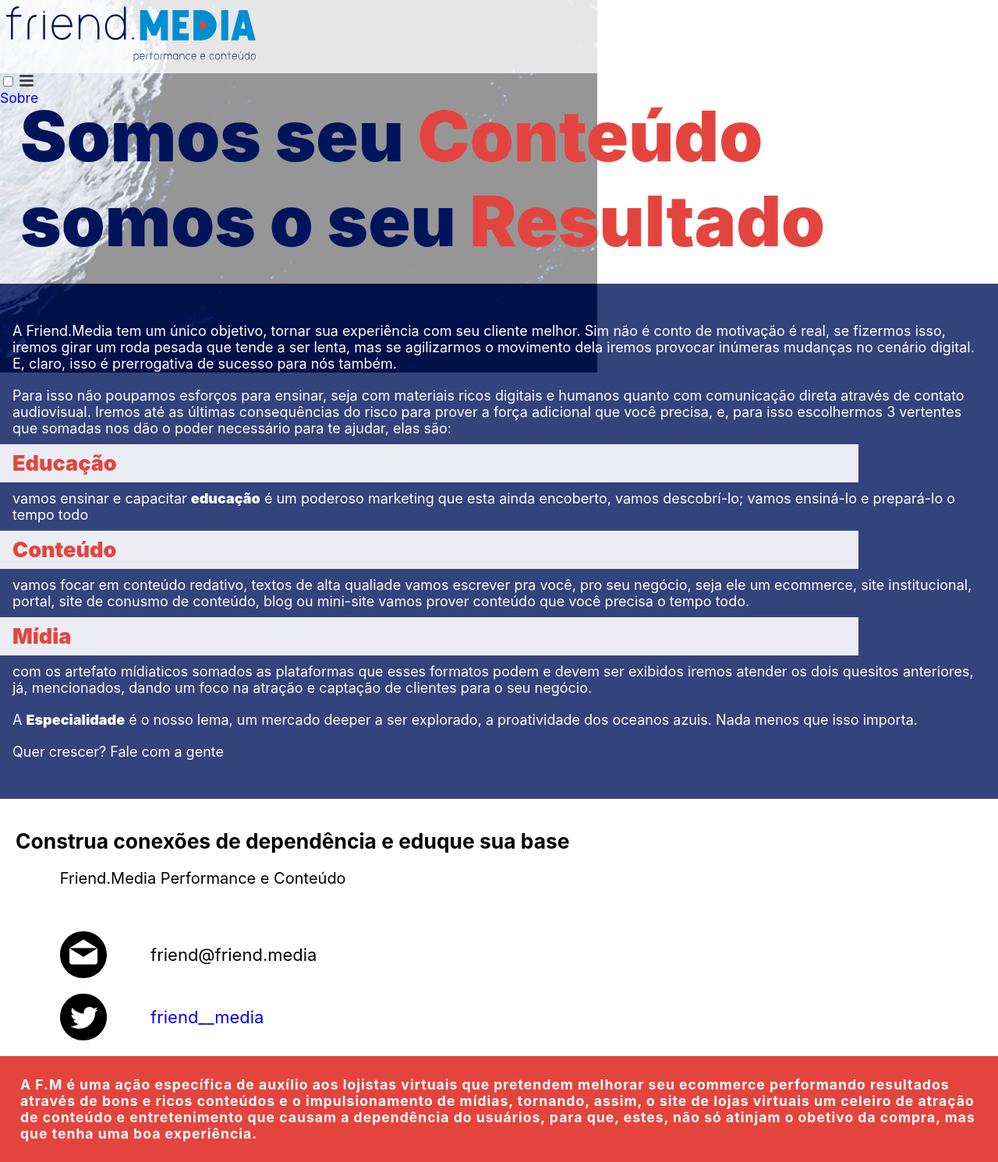
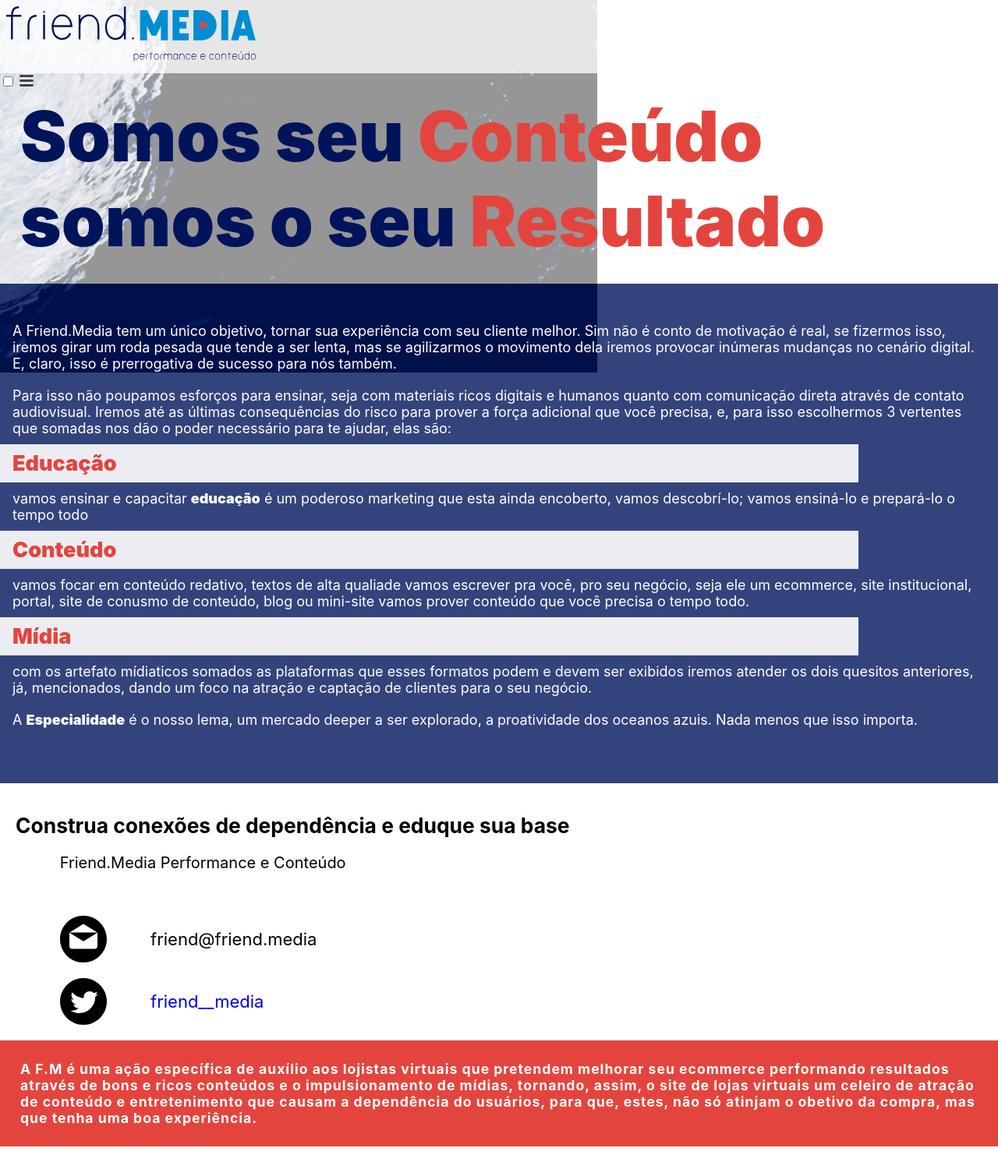
Before and after one commit to ambiss/friend.media, a Jekyll site: the page built from about.html, in a window 1280 px wide. Shown: the whole page at 78% size. Built offline with Jekyll 4.4.1, drawn with Linux system fonts in a browser that asks for light colours.

Commit message:
mais paginas

```diff
--- a/_includes/header.html
+++ b/_includes/header.html
@@ -23,14 +23,14 @@
           </span>
         </label>
 
-        <div class="trigger">
+        <section class="trigger inpage">
           {%- for path in page_paths -%}
             {%- assign my_page = site.pages | where: "path", path | first -%}
             {%- if my_page.title -%}
-            <a class="page-link" href="{{ my_page.url | relative_url }}">{{ my_page.title | escape }}</a>
+              <a class="inpage__link" href="{{ my_page.url | relative_url }}">{{ my_page.title | escape }}</a>
             {%- endif -%}
           {% endfor -%}
-        </div>
+        </section>
       </nav>
     {%- endif -%}
   </div>
--- a/about.html
+++ b/about.html
@@ -5,25 +5,25 @@
 page: about
 ---
 
-<article class="me">
+<article class="me helper">
     <h1 class="me__relevant me__relevant--level1">Somos seu <strong class="helper__destaque">Conteúdo</strong> somos o seu <strong class="helper__destaque">Resultado</strong></h1>
 
-    <section class="me__novocontexto">
-        <p class="me__desc">A <em>Friend.Media</em> tem um único objetivo, tornar sua experiência com seu cliente melhor. Sim não é conto de motivação é real, se fizermos isso, iremos girar um roda pesada que tende a ser lenta, mas se agilizarmos o movimento dela iremos provocar inúmeras mudanças no cenário digital. E, claro, isso é prerrogativa de sucesso para nós também.</p>
+    <section class="helper__novocontexto">
+        <p class="helper__desc">A <em>Friend.Media</em> tem um único objetivo, tornar sua experiência com seu cliente melhor. Sim não é conto de motivação é real, se fizermos isso, iremos girar um roda pesada que tende a ser lenta, mas se agilizarmos o movimento dela iremos provocar inúmeras mudanças no cenário digital. E, claro, isso é prerrogativa de sucesso para nós também.</p>
 
-        <p class="me__desc">Para isso não poupamos esforços para ensinar, seja com materiais ricos digitais e humanos quanto com comunicação direta através de contato audiovisual. Iremos até as últimas consequências do risco para prover a força adicional que você precisa, e, para isso escolhermos 3 vertentes que somadas nos dão o poder necessário para te ajudar, elas são:</p>
+        <p class="helper__desc">Para isso não poupamos esforços para ensinar, seja com materiais ricos digitais e humanos quanto com comunicação direta através de contato audiovisual. Iremos até as últimas consequências do risco para prover a força adicional que você precisa, e, para isso escolhermos 3 vertentes que somadas nos dão o poder necessário para te ajudar, elas são:</p>
 
-        <h2 class="me__relevant me__relevant--level2"><em class="me__marcado">Educação</em></h2>
-        <p class="me__desc">vamos ensinar e capacitar <strong class="helper__weight">educação</strong> é um poderoso marketing que esta ainda encoberto, vamos descobrí-lo; vamos ensiná-lo e prepará-lo o tempo todo</p>
+        <h2 class="helper__relevant helper__relevant--level2"><em class="helper__marcado">Educação</em></h2>
+        <p class="helper__desc">vamos ensinar e capacitar <strong class="helper__weight">educação</strong> é um poderoso marketing que esta ainda encoberto, vamos descobrí-lo; vamos ensiná-lo e prepará-lo o tempo todo</p>
 
-        <h2 class="me__relevant me__relevant--level2"><em class="me__marcado">Conteúdo</em></h2>
-        <p class="me__desc">vamos focar em conteúdo redativo, textos de alta qualiade vamos escrever pra você, pro seu negócio, seja ele um ecommerce, site institucional, portal, site de conusmo de conteúdo, blog ou mini-site vamos prover conteúdo que você precisa o tempo todo.</p>
+        <h2 class="helper__relevant helper__relevant--level2"><em class="helper__marcado">Conteúdo</em></h2>
+        <p class="helper__desc">vamos focar em conteúdo redativo, textos de alta qualiade vamos escrever pra você, pro seu negócio, seja ele um ecommerce, site institucional, portal, site de conusmo de conteúdo, blog ou mini-site vamos prover conteúdo que você precisa o tempo todo.</p>
 
-        <h2 class="me__relevant me__relevant--level2"><em class="me__marcado">Mídia</em></h2>
-        <p class="me__desc">com os artefato mídiaticos somados as plataformas que esses formatos podem e devem ser exibidos iremos atender os dois quesitos anteriores, já, mencionados, dando um foco na atração e captação de clientes para o seu negócio.</p>
+        <h2 class="helper__relevant helper__relevant--level2"><em class="helper__marcado">Mídia</em></h2>
+        <p class="helper__desc">com os artefato mídiaticos somados as plataformas que esses formatos podem e devem ser exibidos iremos atender os dois quesitos anteriores, já, mencionados, dando um foco na atração e captação de clientes para o seu negócio.</p>
 
-        <p class="me__desc">A <strong class="helper__weight">Especialidade</strong> é o nosso lema, um mercado deeper a ser explorado, a proatividade dos oceanos azuis. Nada menos que isso importa.</p>
+        <p class="helper__desc">A <strong class="helper__weight">Especialidade</strong> é o nosso lema, um mercado deeper a ser explorado, a proatividade dos oceanos azuis. Nada menos que isso importa.</p>
 
-        <p class="me__desc">Quer crescer? Fale com a gente</p>
+        <p class="helper__esc">Quer crescer? Fale com a gente</p>
     </section>
 </article>
--- a/assets/project.css
+++ b/assets/project.css
@@ -60,6 +60,62 @@
 .helper__weight--levellight {
   font-weight: 300;
 }
+.helper__relevant--level2 {
+  position: relative;
+  z-index: 99;
+}
+.helper__relevant--level2:before {
+  content: '';
+  position: absolute;
+  top: 0;
+  left: 0;
+  z-index: 0;
+  width: 86%;
+  height: 100%;
+  background-color: rgba(255,255,255,0.9);
+}
+.helper__marcado {
+  position: relative;
+  z-index: 10;
+  display: block;
+  padding: 8px 16px;
+  color: #e3453e;
+  font-weight: 900;
+}
+.helper__novocontexto {
+  position: relative;
+  color: #fff;
+  font-size: 18px;
+  padding: 40px 0;
+}
+.helper__novocontexto:before {
+  content: '';
+  position: absolute;
+  top: 0;
+  z-index: 0;
+  width: 100%;
+  height: 100%;
+  background-color: #00145c;
+  opacity: 0.8;
+}
+.helper__desc {
+  position: relative;
+  z-index: 10;
+  padding: 10px 16px;
+}
+.helper__button {
+  background-color: transparent;
+  border: 0;
+  padding: 4px;
+  display: flex;
+  flex-direction: column;
+  justify-content: center;
+  align-items: center;
+}
+.helper__button--contato {
+  width: 30%;
+  height: 50px;
+}
 #page {
   background-image: url("images/waveFriend05Mobile.jpg");
   background-repeat: no-repeat;
@@ -100,8 +156,25 @@
 .header__nav {
   position: absolute;
 }
+.inpage {
+  display: none;
+  flex-direction: column;
+  background-color: #fff;
+  width: 290px;
+}
+.inpage__link {
+  color: #00145c;
+  padding: 10px 14px;
+  width: 100%;
+  max-width: 260px;
+}
+.inpage__link:not(:last-child) {
+  border-bottom: 1px solid #eee;
+}
 .content__relevant,
-.me__relevant--level1 {
+[data-page="about"] .me__relevant--level1,
+[data-page="curso"] .curso__relevant--level1,
+[data-page="podcast"] .podcast__relevant--level1 {
   padding: 26px;
   color: #00145c;
   font-size: 11vw;
@@ -109,12 +182,16 @@
   background-color: rgba(255,255,255,0.59);
 }
 .content__relevant--level1,
-.me__relevant--level1--level1 {
+[data-page="about"] .me__relevant--level1--level1,
+[data-page="curso"] .curso__relevant--level1--level1,
+[data-page="podcast"] .podcast__relevant--level1--level1 {
   display: block;
 }
 @media screen and (orientation: landscape) {
   .content__relevant,
-  .me__relevant--level1 {
+  [data-page="about"] .me__relevant--level1,
+  [data-page="curso"] .curso__relevant--level1,
+  [data-page="podcast"] .podcast__relevant--level1 {
     font-size: 7vw;
   }
 }
@@ -229,14 +306,14 @@
     margin-top: 18px;
   }
 }
-.me__relevant {
+[data-page="about"] .me__relevant {
   position: relative;
 }
-.me__relevant--level2 {
+[data-page="about"] .me__relevant--level2 {
   position: relative;
   z-index: 99;
 }
-.me__relevant--level2:before {
+[data-page="about"] .me__relevant--level2:before {
   content: '';
   position: absolute;
   top: 0;
@@ -246,35 +323,55 @@
   height: 100%;
   background-color: rgba(255,255,255,0.9);
 }
-.me__marcado {
+[data-page="contact"] #page {
+  background: none;
+}
+[data-page="contact"] .wrapper {
+  background-color: #e3453e;
+  opacity: 0.99;
+}
+[data-page="contact"] .contato {
+  width: 100%;
+  padding: 30px 0;
+}
+[data-page="contact"] .contato input[type="text"],
+[data-page="contact"] .contato input[type="email"],
+[data-page="contact"] .contato textarea {
+  display: block;
+  margin: 10px auto;
+  padding: 15px;
+  width: 100%;
+  max-width: 290px;
+  font-size: 1.1rem;
+}
+[data-page="contact"] .contato__cont {
+  width: 100%;
+}
+[data-page="contact"] .contato__textarea {
+  max-width: 290px;
+  height: 160px;
+  margin: 0 auto 0;
+}
+[data-page="contact"] .contato__label {
+  display: block;
+  padding: 6px;
+  width: 30%;
+  font-weight: 700;
+  font-size: 1.2rem;
+  color: #fff;
+  background: #00145c;
+}
+[data-page="contact"] .contato__button {
+  margin-top: 26px;
+  margin-left: 19px;
+  color: #fff;
+  font-size: 1.1rem;
+  font-weight: 900;
+  background-color: #008ed2;
+}
+[data-page="curso"] .curso__relevant {
   position: relative;
-  z-index: 10;
-  display: block;
-  padding: 8px 16px;
-  color: #e3453e;
-  font-weight: 900;
 }
-.me__novocontexto {
+[data-page="podcast"] .podcast__relevant {
   position: relative;
-  color: #fff;
-  font-size: 18px;
-  padding: 40px 0;
 }
-.me__novocontexto:before {
-  content: '';
-  position: absolute;
-  top: 0;
-  z-index: 0;
-  width: 100%;
-  height: 100%;
-  background-color: #00145c;
-  opacity: 0.8;
-}
-.me__desc {
-  position: relative;
-  z-index: 10;
-  padding: 10px 16px;
-}
-[data-page="about"] {
-  font-size: 16px;
-}
```
Also changed, not shown: assets/_stylus/_layout.styl (+15 -1 lines), assets/_stylus/_pages.styl (+81 -52 lines), assets/_stylus/tools/_helper.styl (+65 -0 lines), contact.html (added, +21 -0 lines), curso.html (added, +29 -0 lines), podcast.html (added, +29 -0 lines).
